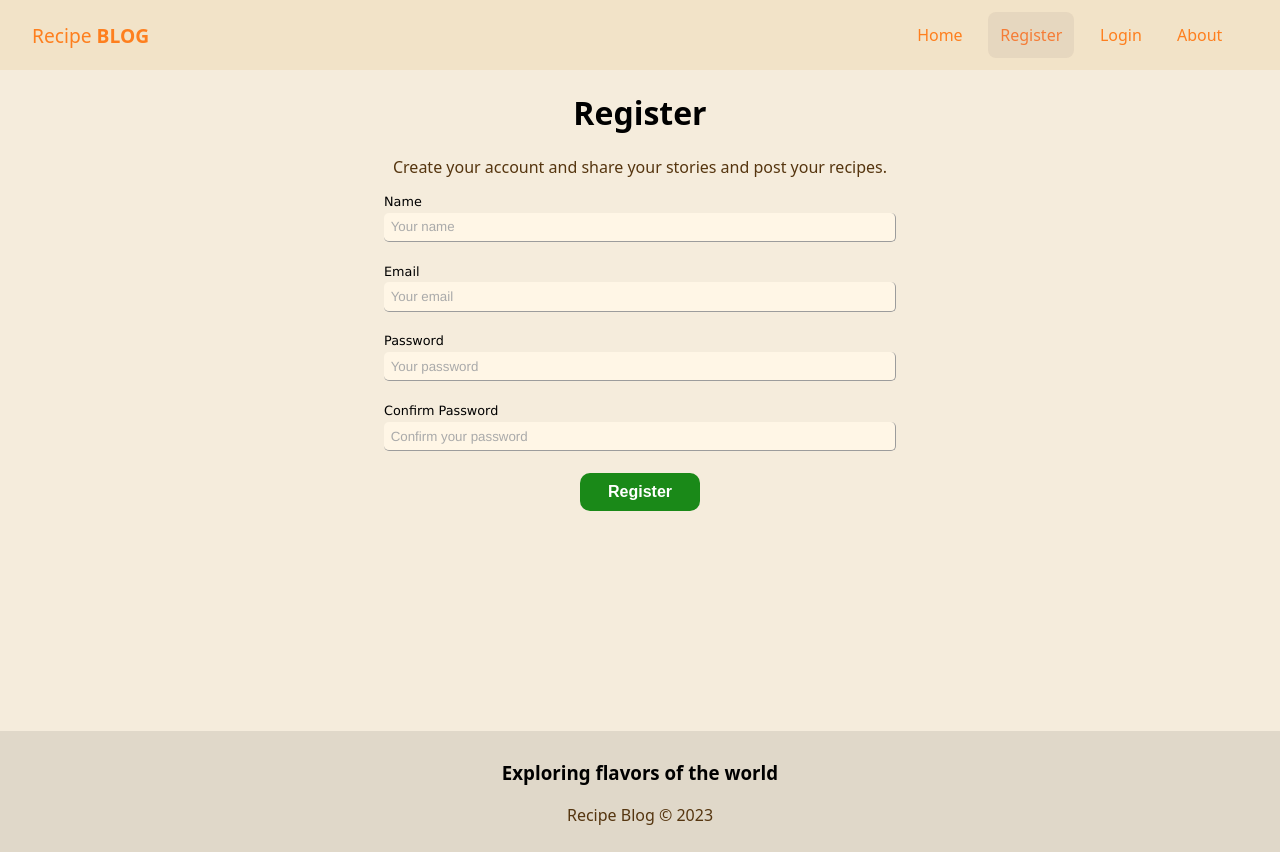
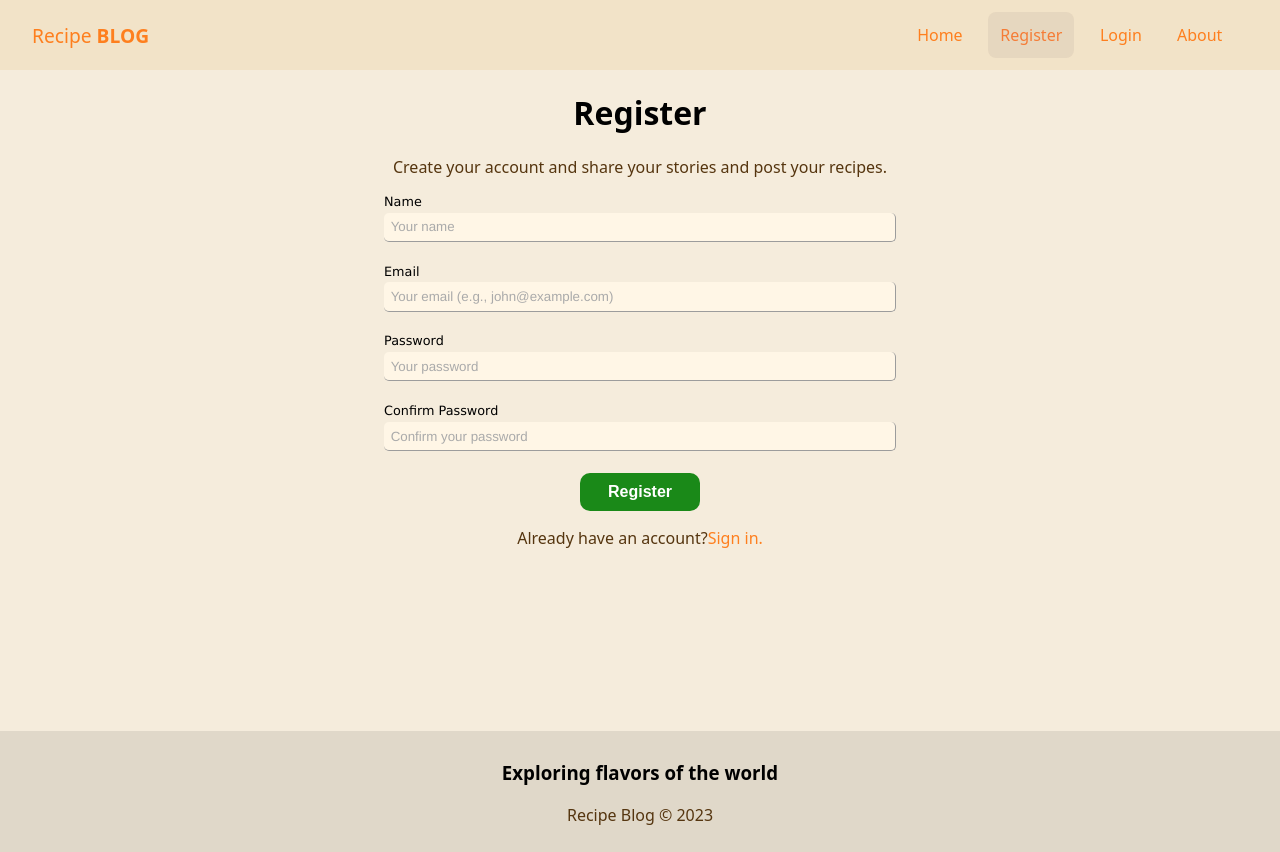
Before and after one commit to TamaraMMT/blog-recipes, a React (Vite) app: page /register in a window 1280 px wide. Built offline with nearby package versions, Linux system fonts and the light colour scheme; no server answers.

Commit message:
added link for login

```diff
--- a/src/pages/Register/Register.jsx
+++ b/src/pages/Register/Register.jsx
@@ -1,4 +1,7 @@
 import { useAuthentication } from "../../hooks/useAuthentication";
+
+import { Link } from "react-router-dom";
+
 import styles from "./Register.module.css";
 
 import { useState, useEffect } from "react";
@@ -61,7 +64,7 @@ const Register = () => {
             type="email"
             name="email"
             required
-            placeholder="Your email"
+            placeholder="Your email (e.g., john@example.com)"
             value={email}
             onChange={(e) => setEmail(e.target.value)}
           />
@@ -96,6 +99,10 @@ const Register = () => {
         )}
         {error && <p className="error">{error}</p>}
       </form>
+      <p>
+        Already have an account?
+        <Link to="/login">{"Sign in."}</Link>
+      </p>
     </div>
   );
 };
```
